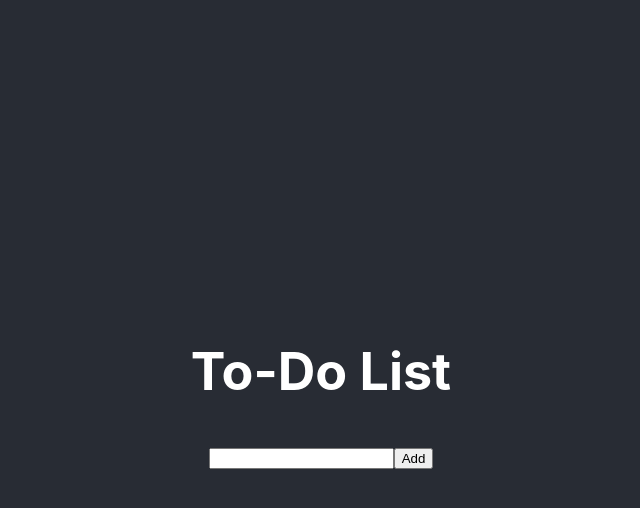
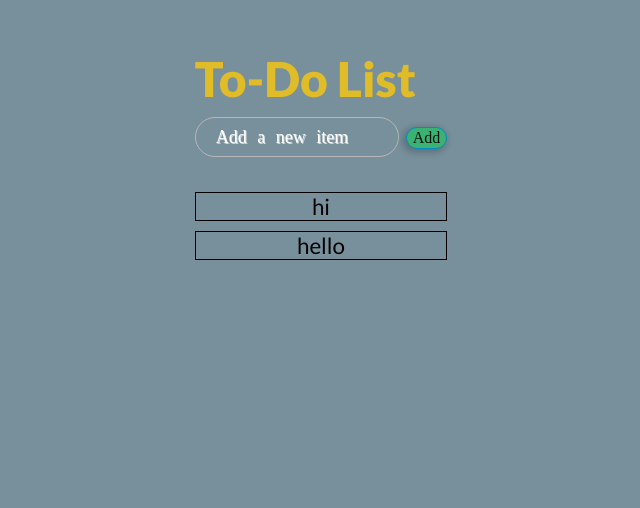
Before and after one commit to AustinNeil/React-Todo-Client, a React (Create React App) app: page / in a window 1280 px wide. Shown: the top 508 px of the page, without its empty margins (319-959 px from the left). Built offline with nearby package versions, Linux system fonts and the light colour scheme.

Commit message:
Updated styling & README.md

```diff
--- a/package.json
+++ b/package.json
@@ -5,7 +5,8 @@
   "dependencies": {
     "react": "^16.6.3",
     "react-dom": "^16.6.3",
-    "react-scripts": "2.1.1"
+    "react-scripts": "2.1.1",
+    "styled-components": "^4.1.2"
   },
   "scripts": {
     "start": "react-scripts start",
--- a/public/index.html
+++ b/public/index.html
@@ -5,20 +5,9 @@
     <link rel="shortcut icon" href="%PUBLIC_URL%/favicon.ico">
     <meta name="viewport" content="width=device-width, initial-scale=1, shrink-to-fit=no">
     <meta name="theme-color" content="#000000">
-    <!--
-      manifest.json provides metadata used when your web app is added to the
-      homescreen on Android. See https://developers.google.com/web/fundamentals/web-app-manifest/
-    -->
+    <link href="https://fonts.googleapis.com/css?family=Lato:400,900" rel="stylesheet">
     <link rel="manifest" href="%PUBLIC_URL%/manifest.json">
-    <!--
-      Notice the use of %PUBLIC_URL% in the tags above.
-      It will be replaced with the URL of the `public` folder during the build.
-      Only files inside the `public` folder can be referenced from the HTML.
 
-      Unlike "/favicon.ico" or "favicon.ico", "%PUBLIC_URL%/favicon.ico" will
-      work correctly both with client-side routing and a non-root public URL.
-      Learn how to configure a non-root public URL by running `npm run build`.
-    -->
     <title>React App</title>
   </head>
   <body>
@@ -26,15 +15,6 @@
       You need to enable JavaScript to run this app.
     </noscript>
     <div id="root"></div>
-    <!--
-      This HTML file is a template.
-      If you open it directly in the browser, you will see an empty page.
 
-      You can add webfonts, meta tags, or analytics to this file.
-      The build step will place the bundled scripts into the <body> tag.
-
-      To begin the development, run `npm start` or `yarn start`.
-      To create a production bundle, use `npm run build` or `yarn build`.
-    -->
   </body>
 </html>
--- a/src/App.css
+++ /dev/null
@@ -1,32 +0,0 @@
-.App {
-  text-align: center;
-}
-
-.App-logo {
-  animation: App-logo-spin infinite 20s linear;
-  height: 40vmin;
-}
-
-.App-header {
-  background-color: #282c34;
-  min-height: 100vh;
-  display: flex;
-  flex-direction: column;
-  align-items: center;
-  justify-content: center;
-  font-size: calc(10px + 2vmin);
-  color: white;
-}
-
-.App-link {
-  color: #61dafb;
-}
-
-@keyframes App-logo-spin {
-  from {
-    transform: rotate(0deg);
-  }
-  to {
-    transform: rotate(360deg);
-  }
-}
--- a/src/App.js
+++ b/src/App.js
@@ -1,17 +1,40 @@
 import React, { Component } from 'react';
 import TodoContainer from './TodoContainer';
-import './App.css';
+import styled from 'styled-components';
+import { createGlobalStyle } from 'styled-components';
 
 class App extends Component {
   render() {
     return (
-      <div className="App">
-        <header className="App-header">
+      <AppContainer>
+          <GlobalStyle/>
           <TodoContainer/>
-        </header>
-      </div>
+      </AppContainer>
     );
   }
 }
 
 export default App;
+
+const GlobalStyle = createGlobalStyle`
+  html {
+    height: 100%;
+    width: 100%;
+    background: #78909C;
+  }
+  body {
+    height: 100%;
+    width: 100%;
+    font-family: 'Lato', sans-serif;
+  }
+`;
+
+const AppContainer = styled.span`
+  height: 100%;
+  width: 100%;
+  display: flex;
+  flex-direction: column;
+  align-items: center;
+  padding-top: 50px;
+  font-weight: 400;
+`;
--- a/src/TodoAdd.js
+++ b/src/TodoAdd.js
@@ -1,17 +1,63 @@
 import React from 'react';
+import styled from 'styled-components';
 const TodoAdd = ({addTodo}) => {
     let input;
     return(
         <div>
-            <input ref={node => {
+            <Input placeholder={"Add a new item"}
+            ref={node => {
                 input = node;
             }}/>
-            <button onClick={() => {
+            <Button onClick={() => {
                 addTodo(input.value);
                 input.value = '';
-            }}> Add </button>
+            }}> Add </Button>
         </div>
     );
 };
 
 export default TodoAdd;
+
+const Input = styled.input`
+    display: inline-block;
+    -webkit-box-sizing: content-box;
+    -moz-box-sizing: content-box;
+    box-sizing: content-box;
+    width: 9em;
+    height: 1em;
+    margin: 10px 7px 10px 0;
+    padding: 10px 20px;
+    border: 1px solid #b7b7b7;
+    -webkit-border-radius: 10px;
+    border-radius: 23px;
+    font: normal 18px/normal "Times New Roman", Times, serif;
+    color: rgba(255,255,255,1);
+    -o-text-overflow: clip;
+    text-overflow: clip;
+    word-spacing: 6px;
+    background: #78909C;
+    text-shadow: 1px 1px 0 rgba(255,255,255,0.66);
+    &::-webkit-input-placeholder {
+        color: white;
+      }
+`;
+
+const Button = styled.button`
+    -webkit-box-sizing: content-box;
+    -moz-box-sizing: content-box;
+    box-sizing: content-box;
+    border: 1px solid #018dc4;
+    -webkit-border-radius: 23px;
+    border-radius: 23px;
+    font: normal 16px/normal "Times New Roman", Times, serif;
+    color: rgba(0,0,0,0.9);
+    -o-text-overflow: clip;
+    text-overflow: clip;
+    background: #3BB273;
+    -webkit-box-shadow: -2px 2px 6px 2px rgba(0,0,0,0.2) ;
+    box-shadow: class="support css-value">-2px 2px 6px 2px rgba(0,0,0,0.2) ;
+    -webkit-transition: all 300ms cubic-bezier(0.42, 0, 0.58, 1);
+    -moz-transition: all 300ms cubic-bezier(0.42, 0, 0.58, 1);
+    -o-transition: all 300ms cubic-bezier(0.42, 0, 0.58, 1);
+    transition: all 300ms cubic-bezier(0.42, 0, 0.58, 1);
+`;
--- a/src/TodoContainer.js
+++ b/src/TodoContainer.js
@@ -8,7 +8,7 @@ export default class TodoContainer extends Component {
     constructor(props){
         super(props);
         this.state = {
-            data: []
+            data: [{text: "hi", id: 6}, {text:"hello",id: 7}]
         }
     }
     // add handler
--- a/src/TodoItem.js
+++ b/src/TodoItem.js
@@ -1,12 +1,27 @@
 import React from 'react';
-
+import styled from "styled-components";
 // Presentation component, only receives props
 const TodoItem = props => {
     return (
-        <li onClick={() => {props.remove(props.todo.id)}}>
-            {props.todo.text}
-        </li>
+        <ItemContainer onClick={() => {props.remove(props.todo.id)}}>
+            <Item>{props.todo.text}</Item>
+        </ItemContainer>
     );
 }
 
 export default TodoItem;
+
+const ItemContainer = styled.li`
+    list-style-type: none;
+    font-size: 1.2em;
+    padding: 0 0 0 0;
+    margin: 10px 0 10px 0;
+    font-size: 1.4em;
+    text-align: center;
+`;
+
+const Item = styled.div`
+    border: 1px solid black;
+    padding: 0;
+    margin: 0;
+`;
--- a/src/TodoList.js
+++ b/src/TodoList.js
@@ -1,6 +1,6 @@
 import React from 'react';
 import TodoItem from './TodoItem';
-
+import styled from 'styled-components';
 const TodoList = props => {
     // Map through all todos
     console.log(props);
@@ -8,7 +8,12 @@ const TodoList = props => {
     const todoNode = props.todos.map((todo) => {
         return (<TodoItem todo={todo} key={todo.id} remove={props.remove}/>)
     })
-    return(<ul>{todoNode}</ul>)
+    return(<TodoListContainer>{todoNode}</TodoListContainer>)
 }
 
 export default TodoList;
+
+const TodoListContainer = styled.ul`
+    padding: 0;
+    margin: 25px 0px 5px 0px;
+`;
--- a/src/TodoTitle.js
+++ b/src/TodoTitle.js
@@ -1,9 +1,19 @@
 import React from 'react';
-
+import styled from 'styled-components';
 const TodoTitle = () => {
     return(
-        <div><h1>To-Do List</h1></div>
+        <TitleContainer>To-Do List</TitleContainer>
     )
 }
 
 export default TodoTitle;
+
+const TitleContainer = styled.span`
+    margin: 0;
+    padding: 0;
+    font-size: 3em;
+    height: 100%;
+    width: 100%;
+    color: #E1BC29;
+    font-weight: 700;
+`;
```
Also changed, not shown: 2 other files (tests, documents, lock files or other folders).
